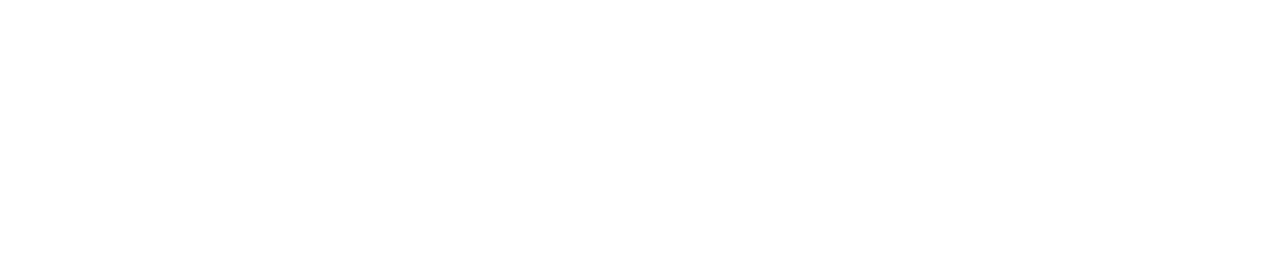
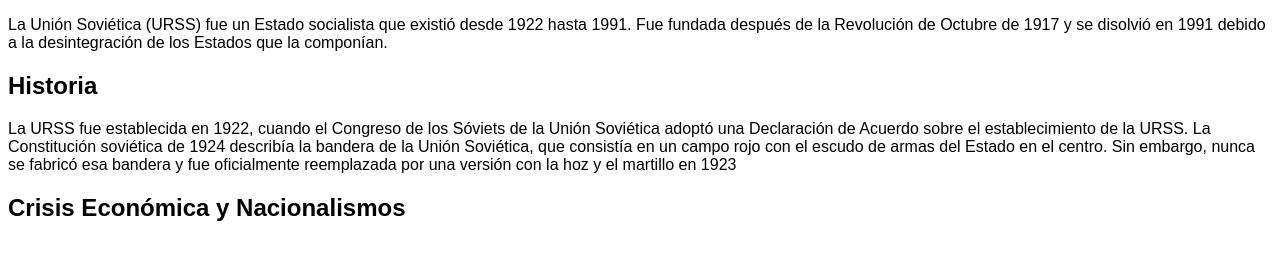
Before and after one commit to Martin-Mejia/Urss, a plain HTML site: page Desktop/Urss/index.html in a window 1280 px wide. Drawn offline with Linux system fonts and the light colour scheme.

Commit message:
commit epico pro sergio:VVVV

```diff
--- a/Desktop/Urss/css/styles.css
+++ b/Desktop/Urss/css/styles.css
@@ -0,0 +1,3 @@
+main{
+    font-family: Arial, Helvetica, sans-serif;
+}
--- a/Desktop/Urss/index.html
+++ b/Desktop/Urss/index.html
@@ -8,7 +8,13 @@
 </head>
 <body>
     <header></header>
-    <main></main>
+    <main>
+        <p>La Unión Soviética (URSS) fue un Estado socialista que existió desde 1922 hasta 1991. Fue fundada después de la Revolución de Octubre de 1917 y se disolvió en 1991 debido a la desintegración de los Estados que la componían.</p>
+        <h2> Historia </h2>
+        <p>La URSS fue establecida en 1922, cuando el Congreso de los Sóviets de la Unión Soviética adoptó una Declaración de Acuerdo sobre el establecimiento de la URSS. La Constitución soviética de 1924 describía la bandera de la Unión Soviética, que consistía en un campo rojo con el escudo de armas del Estado en el centro. Sin embargo, nunca se fabricó esa bandera y fue oficialmente reemplazada por una versión con la hoz y el martillo en 1923</p>
+        <h2>Crisis Económica y Nacionalismos</h2>
+        <p></p>
+    </main>
     <footer></footer>
 </body>
 </html>
```
